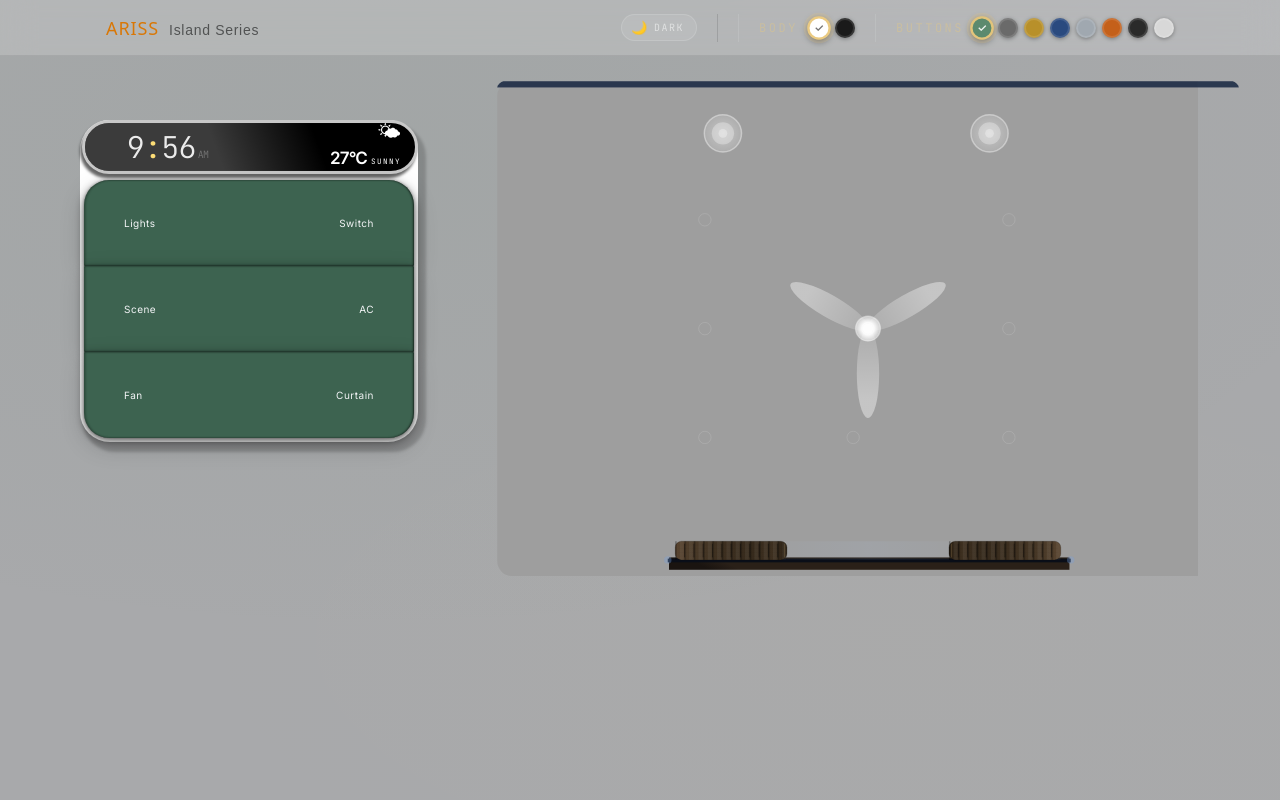
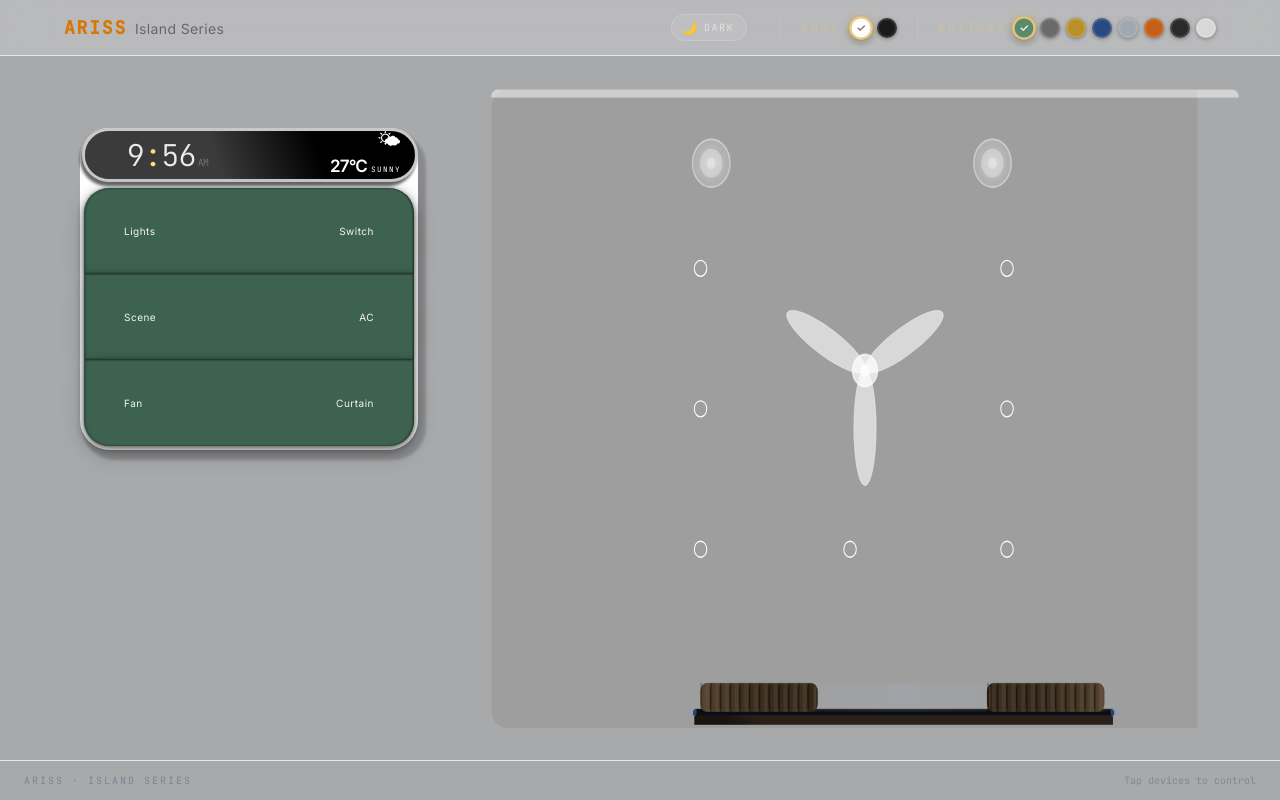
Before and after one commit to shaikhmoiz3010/ariss-island-series, a React (Vite) app: page / in a window 1280 px wide. Built offline with nearby package versions, Linux system fonts and the light colour scheme.

Commit message:
navbar changed

```diff
--- a/src/App.jsx
+++ b/src/App.jsx
@@ -1,5 +1,5 @@
+import { useState } from "react";
 import SwitchPanel from "./components/Switch/SwitchPanel";
-import InfoPanel from "./components/InfoPanel/InfoPanel";
 import ThemePicker from "./components/ThemePicker/ThemePicker";
 import BgToggle from "./components/ThemePicker/BgToggle";
 import { useThemeStore } from "./state/useThemeStore";
@@ -7,118 +7,212 @@ import RoomLayout from "./components/RoomLayout/RoomLayout";
 
 const BG = {
   light: {
-    bg: "#a8a9ab",
-    gradient: `radial-gradient(ellipse 80% 60% at 30% 20%, rgba(80,120,95,0.07) 0%, transparent 100%),
-               radial-gradient(ellipse 60% 40% at 70% 80%, rgba(233,200,124,0.025) 0%, transparent 100%)`,
-    headerBg: "rgba(255,255,255,0.18)",
-    headerBorder: "rgba(0,0,0,0.08)",
+    bg:           "bg-[#a8a9ab]",
+    headerBg:     "bg-white/20",
+    headerBorder: "border-black/8",
   },
   dark: {
-    bg: "#1a1b1e",
-    gradient: `radial-gradient(ellipse 80% 60% at 30% 20%, rgba(40,70,55,0.18) 0%, transparent 100%),
-               radial-gradient(ellipse 60% 40% at 70% 80%, rgba(233,200,124,0.04) 0%, transparent 100%)`,
-    headerBg: "rgba(0,0,0,0.60)",
-    headerBorder: "rgba(255,255,255,0.06)",
+    bg:           "bg-[#1a1b1e]",
+    headerBg:     "bg-black/60",
+    headerBorder: "border-white/6",
   },
 };
 
 export default function App() {
-  const bgMode = useThemeStore((s) => s.bgMode);
-  const { bg, gradient, headerBg, headerBorder } = BG[bgMode];
-  const isDark = bgMode === "dark";
+  const bgMode     = useThemeStore((s) => s.bgMode);
+  const isDark     = bgMode === "dark";
+  const theme      = BG[bgMode];
+  const [open, setOpen] = useState(false);
 
   return (
-    <div style={{
-      minHeight: "100vh",
-      display: "flex",
-      flexDirection: "column",
-      background: bg,
-      backgroundImage: gradient,
-      transition: "background 0.4s ease",
-    }}>
+    <div className={`min-h-screen flex flex-col transition-colors duration-400 ${theme.bg}`}>
 
-      {/* ── HEADER ── */}
-      <header style={{
-        position: "sticky",
-        top: 0,
-        height: "56px",
-        background: headerBg,
-        borderBottom: `1px solid ${headerBorder}`,
-        backdropFilter: "blur(16px)",
-        WebkitBackdropFilter: "blur(16px)",
-        zIndex: 100,
-        transition: "background 0.4s ease, border-color 0.4s ease",
-      }}>
-        <div className="max-w-[1100px] mx-auto px-4 h-full flex items-center"
-          style={{ justifyContent: "space-between" }}>
-          <div className="flex items-baseline gap-2.5">
-            <span className="font-sans text-lg tracking-wider text-amber-600 uppercase">
+      {/* ══ HEADER ══ */}
+      <header className={`
+        sticky top-0 h-14 z-50
+        backdrop-blur-xl border-b
+        transition-all duration-400
+        ${theme.headerBg} ${theme.headerBorder}
+      `}>
+        <div className="max-w-[1200px] mx-auto px-4 sm:px-6 h-full flex items-center justify-between relative">
+
+          {/* brand */}
+          <div className="flex items-baseline gap-2">
+            <span className="font-mono text-base sm:text-lg tracking-widest text-amber-600 uppercase font-semibold">
               ARISS
             </span>
-            <span style={{
-              fontFamily: "sans-serif",
-              fontSize: "14px",
-              letterSpacing: "0.05em",
-              color: isDark ? "rgba(255,255,255,0.70)" : "rgba(0,0,0,0.55)",
-              transition: "color 0.4s ease",
-            }}>
+            <span className={`
+              hidden sm:inline text-xs sm:text-sm tracking-wide
+              transition-colors duration-400
+              ${isDark ? "text-white/55" : "text-black/45"}
+            `}>
               Island Series
             </span>
           </div>
-          <div className="flex items-center gap-3 sm:gap-5">
+
+          {/* right controls */}
+          <div className="flex items-center gap-2 sm:gap-4 relative">
+
             <BgToggle />
-            <div style={{
-              width: "1px",
-              height: "28px",
-              background: isDark ? "rgba(255,255,255,0.10)" : "rgba(0,0,0,0.12)",
-            }} />
-            <ThemePicker />
+
+            {/* divider — desktop only */}
+            <div className={`
+              hidden sm:block w-px h-6 flex-shrink-0
+              ${isDark ? "bg-white/10" : "bg-black/12"}
+            `} />
+
+            {/* ThemePicker — desktop inline */}
+            <div className="hidden sm:block">
+              <ThemePicker />
+            </div>
+
+            {/* Theme button — mobile only */}
+            <button
+              onClick={() => setOpen(o => !o)}
+              className={`
+                sm:hidden flex items-center gap-1.5 px-2.5 py-1.5
+                rounded-lg border cursor-pointer
+                transition-all duration-200
+                ${open
+                  ? isDark ? "bg-amber-400/15 border-amber-400/30" : "bg-black/10 border-black/15"
+                  : isDark ? "bg-white/6 border-white/10"          : "bg-black/5 border-black/10"
+                }
+              `}
+            >
+              {/* palette icon */}
+              <svg width="14" height="14" viewBox="0 0 24 24" fill="none"
+                strokeWidth="2" strokeLinecap="round" strokeLinejoin="round"
+                className={isDark ? "stroke-amber-400/80" : "stroke-black/55"}
+              >
+                <circle cx="12" cy="12" r="10"/>
+                <circle cx="8"  cy="10" r="1.5" className={isDark?"fill-amber-400/80":"fill-black/55"}/>
+                <circle cx="14" cy="8"  r="1.5" className={isDark?"fill-amber-400/80":"fill-black/55"}/>
+                <circle cx="16" cy="14" r="1.5" className={isDark?"fill-amber-400/80":"fill-black/55"}/>
+                <circle cx="9"  cy="16" r="1.5" className={isDark?"fill-amber-400/80":"fill-black/55"}/>
+              </svg>
+
+              <span className={`
+                font-mono text-[9px] tracking-[1.5px] uppercase
+                ${isDark ? "text-amber-400/80" : "text-black/55"}
+              `}>
+                Theme
+              </span>
+
+              {/* chevron */}
+              <svg width="9" height="9" viewBox="0 0 24 24" fill="none"
+                strokeWidth="2.5" strokeLinecap="round" strokeLinejoin="round"
+                className={`
+                  transition-transform duration-200
+                  ${open ? "rotate-180" : "rotate-0"}
+                  ${isDark ? "stroke-amber-400/60" : "stroke-black/40"}
+                `}
+              >
+                <polyline points="6 9 12 15 18 9"/>
+              </svg>
+            </button>
+
+            {/* dropdown panel — mobile only */}
+            {open && (
+              <>
+                {/* backdrop */}
+                <div
+                  className="fixed inset-0 z-40"
+                  onClick={() => setOpen(false)}
+                />
+
+                <div className={`
+                  absolute top-[calc(100%+8px)] right-0 z-50
+                  min-w-[230px] p-4 rounded-2xl border
+                  shadow-2xl
+                  animate-[dropIn_0.18s_ease_forwards]
+                  ${isDark
+                    ? "bg-[#0a0c12]/95 border-white/10 shadow-black/60"
+                    : "bg-white/95 border-black/10 shadow-black/14"
+                  }
+                  backdrop-blur-xl
+                `}>
+
+                  {/* dropdown title */}
+                  <p className={`
+                    font-mono text-[8px] tracking-[3px] uppercase mb-3 pb-2.5
+                    border-b
+                    ${isDark
+                      ? "text-amber-400/40 border-white/6"
+                      : "text-black/30 border-black/6"
+                    }
+                  `}>
+                    Appearance
+                  </p>
+
+                  {/* ThemePicker inside dropdown */}
+                  <div className="scale-90 origin-top-left">
+                    <ThemePicker />
+                  </div>
+
+                  {/* done button */}
+                  <button
+                    onClick={() => setOpen(false)}
+                    className={`
+                      mt-3.5 w-full py-2 rounded-lg border
+                      font-mono text-[9px] tracking-[1.5px] uppercase
+                      cursor-pointer transition-colors duration-200
+                      ${isDark
+                        ? "border-white/8 bg-white/4 text-white/35 hover:bg-white/8"
+                        : "border-black/8 bg-black/3 text-black/35 hover:bg-black/6"
+                      }
+                    `}
+                  >
+                    Done
+                  </button>
+                </div>
+              </>
+            )}
+
           </div>
         </div>
       </header>
 
-      {/* ── MAIN ── */}
-      <main style={{
-        flex: 1,
-        display: "flex",
-        flexDirection: "column",
-        alignItems: "center",
-        padding: "24px 16px 80px",
-        gap: "24px",
-      }}>
+      {/* ══ MAIN ══ */}
+      <main className="flex-1 flex flex-col items-center px-3 sm:px-4 lg:px-6 py-5 sm:py-8 gap-5 sm:gap-8">
 
-        {/*
-          mobile  < 640px  → column  (switch on top, room below)
-          tablet  ≥ 640px  → row     (switch left, room right)
-          desktop ≥ 1024px → row with more space
-        */}
-        <div style={{
-          width: "100%",
-          maxWidth: "1200px",
-        }}>
+        <div className="w-full max-w-[1200px] flex-1 flex flex-col">
 
-          {/* row on tablet+, column on mobile */}
-          <div className="flex flex-col sm:flex-row"
-            style={{
-              width: "100%",
-              gap: "clamp(12px, 3vw, 40px)",
-              alignItems: "stretch",      // ← both children same height
-            }}
-          >
-            {/* ── Switch panel — fixed width on larger screens, full width on mobile ── */}
-            <div className="w-full sm:w-auto flex justify-center sm:justify-center flex-shrink-0">
+          {/* column on mobile, row on sm+ */}
+          <div className="flex flex-col sm:flex-row items-center sm:items-stretch gap-4 sm:gap-6 lg:gap-8 w-full flex-1">
+
+            {/* switch panel */}
+            <div className="flex-shrink-0 w-full sm:w-auto flex justify-center sm:justify-start">
               <SwitchPanel />
             </div>
 
-            {/* ── Room layout ── */}
-            <div style={{ flex: 1, width: "100%", minWidth: 0, minHeight: 0 }}>
+
               <RoomLayout />
-            </div>
+
           </div>
-
         </div>
 
       </main>
+
+      {/* ══ FOOTER ══ */}
+      <footer className={`
+        px-4 sm:px-6 py-3 flex flex-wrap items-center justify-between gap-2
+        border-t transition-colors duration-400
+        ${isDark ? "border-white/5" : "border-black/6"}
+      `}>
+        <span className={`
+          font-mono text-[10px] tracking-[2px] uppercase
+          ${isDark ? "text-amber-400/30" : "text-[rgba(26,42,90,0.30)]"}
+        `}>
+          ARISS · Island Series
+        </span>
+        <span className={`
+          font-mono text-[10px]
+          ${isDark ? "text-white/15" : "text-black/20"}
+        `}>
+          Tap devices to control
+        </span>
+      </footer>
+
     </div>
   );
 }
--- a/src/components/RoomLayout/RoomLayout.jsx
+++ b/src/components/RoomLayout/RoomLayout.jsx
@@ -27,8 +27,8 @@ function drawDownlight(c, x, y, on, br, lr, lg, lb) {
     c.fillStyle = pool;
     c.beginPath(); c.arc(x,y,55+br*35,0,Math.PI*2); c.fill();
   }
-  c.strokeStyle = on?`rgba(${lr},${lg},${lb},${0.75+br*0.25})`:'rgba(255,255,255,0.12)';
-  c.lineWidth = on?2.4:0.8;
+  c.strokeStyle = on?`rgba(${lr},${lg},${lb},${0.75+br*0.25})`:'rgba(255,255,255,0.99)';
+  c.lineWidth = on?1.4:0.8;
   c.beginPath(); c.arc(x,y,5,0,Math.PI*2); c.stroke();
   if (on) {
     const hs = c.createRadialGradient(x,y,0,x,y,6);
@@ -163,7 +163,7 @@ export default function RoomLayout() {
         if (side==='left')   { grad=c.createLinearGradient(x1+sT,0,x1+sT+gS,0);   grad.addColorStop(0,`rgba(${lr},${lg},${lb},${0.36*br})`); grad.addColorStop(1,`rgba(${lr},${lg},${lb},0)`); c.fillStyle=grad; c.fillRect(x1+sT,y1,gS,len); }
         if (side==='right')  { grad=c.createLinearGradient(x1-gS,0,x1,0);          grad.addColorStop(0,`rgba(${lr},${lg},${lb},0)`); grad.addColorStop(1,`rgba(${lr},${lg},${lb},${0.36*br})`); c.fillStyle=grad; c.fillRect(x1-gS,y1,gS,len); }
       }
-      c.fillStyle = br>0 ? `rgba(${lr},${lg},${lb},0.92)` : 'rgba(30,45,70,0.90)';
+      c.fillStyle = br>0 ? `rgba(${lr},${lg},${lb},0.92)` : 'rgba(255,255,255,0.50)';
       if (horiz) c.fillRect(x1,y1,len,sT); else c.fillRect(x1,y1,sT,len);
       if (br > 0) {
         c.fillStyle = `rgba(${lr},${lg},${lb},1)`;
@@ -179,7 +179,7 @@ export default function RoomLayout() {
     ledStrip('top');
 
     /* ── lamps ── */
-    const BX=WX+WW/2-73, BY=WY-10, BW=145;
+    const BX=WX+WW/2-79, BY=WY-6, BW=155;
     const lLX=BX-44, lRX=BX+BW+26, lY=BY+52;
     [lLX,lRX].forEach(lx => {
       if (D.pendant.on) {
@@ -236,14 +236,14 @@ export default function RoomLayout() {
       c.fillStyle=ledHalo; c.beginPath(); c.arc(ACX+ACW-7,ACY+6,9,0,Math.PI*2); c.fill();
       c.fillStyle=mc.led; c.beginPath(); c.arc(ACX+ACW-7,ACY+6,2.8,0,Math.PI*2); c.fill();
       c.font="700 10px 'JetBrains Mono',monospace"; c.textAlign='center';
-      c.fillStyle=mc.temp; c.fillText(`${D.ac.temp}°`, ACX+ACW/2, ACY+ACH-10);
+      c.fillStyle=mc.temp; c.fillText(`${D.ac.temp}°`, ACX+ACW/3, ACY+ACH-4);
     }
 
     /* ── curtain ── */
-    const CX  = WX + WW*0.24;
-    const CY2 = WY + WH - 22;
-    const CW  = WW*0.52;
-    const CH  = 15;
+    const CX  = WX + WW*0.28;
+    const CY2 = WY + WH - 19;
+    const CW  = WW*0.54;
+    const CH  = 18;
     const cO  = D.curtain.pos / 100;
 
     /* valance */
@@ -315,7 +315,7 @@ export default function RoomLayout() {
     }
 
     /* ── fan ── */
-    const FCX=WX+WW/2, FCY=WY+WH*0.50;
+    const FCX=WX+WW/2, FCY=WY+WH*0.44;
     if (D.fan.speed>0) {
       for (let r=18;r<=18+D.fan.speed*8;r+=8) {
         c.strokeStyle=`rgba(80,150,255,${Math.max(0,0.06-r*0.001)})`; c.lineWidth=0.4;
@@ -326,20 +326,20 @@ export default function RoomLayout() {
     [60,180,300].forEach(a => {
       c.save(); c.rotate(a*Math.PI/180);
       const bG=c.createLinearGradient(0,-56,0,4);
-      bG.addColorStop(0,D.fan.speed>0?'rgba(255,255,255,0.42)':'rgba(255,255,255,0.40)');
-      bG.addColorStop(1,'rgba(255,255,255,0.12)');
-      c.fillStyle=bG; c.strokeStyle='rgba(255,255,255,0.02)'; c.lineWidth=0.4;
+      bG.addColorStop(0,D.fan.speed>0?'rgba(255,255,255,0.60)':'rgba(255,255,255,0.60)');
+      bG.addColorStop(1,'rgba(255,255,255,0.60)');
+      c.fillStyle=bG; c.strokeStyle='rgba(255,255,255,0.60)'; c.lineWidth=0.4;
       c.beginPath(); c.ellipse(0,-36,9,36,0,1,Math.PI*3); c.fill(); c.stroke();
       c.restore();
     });
     c.restore();
     const hubG=c.createRadialGradient(FCX,FCY,5,FCX,FCY,13);
-    hubG.addColorStop(0,'rgba(255,255,255,0.95)');
-    hubG.addColorStop(1,'rgba(255,255,255,0.10)');
+    hubG.addColorStop(0,'rgba(255,255,255,0.75)');
+    hubG.addColorStop(1,'rgba(255,255,255,0.70)');
     c.fillStyle=hubG;
-    c.strokeStyle='rgba(255,255,255,0.40)'; c.lineWidth=1.1;
+    c.strokeStyle='rgba(255,255,255,0.70)'; c.lineWidth=1.1;
     c.beginPath(); c.arc(FCX,FCY,10,0,Math.PI*2); c.fill(); c.stroke();
-    c.fillStyle='rgba(255,255,255,0.55)';
+    c.fillStyle='rgba(255,255,255,0.70)';
     c.beginPath(); c.arc(FCX,FCY,4,0,Math.PI*2); c.fill();
 
     /* ── end scale ── */
@@ -347,48 +347,14 @@ export default function RoomLayout() {
 
   }, []);
 
-  /* ── click handler — maps back to 600×400 design space ── */
-  const handleClick = useCallback((e) => {
-    const cv = canvasRef.current;
-    if (!cv) return;
-    const rect = cv.getBoundingClientRect();
-    const mx = (e.clientX - rect.left) * (DW / rect.width);
-    const my = (e.clientY - rect.top)  * (DH / rect.height);
 
-    const WALL=1, WX=WALL, WY=WALL, WW=DW-WALL*2, WH=DH-WALL;
-    const BX=WX+WW/2-73, BY=WY-10, BW=145, BH=200;
-    const lLX=BX-44, lRX=BX+BW+26, lY=BY+52;
-    const ACX=WX+WW-51, ACY=WY+WH*0.32, ACW=40, ACH=128;
-    const FCX=WX+WW/2, FCY=WY+WH*0.50;
-    const CCX=WX+WW*0.24, CCY=WY+WH-22, CCW=WW*0.52, CCH=15;
-    const d=(x1,y1,x2,y2)=>Math.sqrt((x1-x2)**2+(y1-y2)**2);
-    const DL=[
-      [WX+WW*0.28,WY+WH*0.28],[WX+WW*0.69,WY+WH*0.28],
-      [WX+WW*0.28,WY+WH*0.50],[WX+WW*0.69,WY+WH*0.50],
-      [WX+WW*0.28,WY+WH*0.72],[WX+WW*0.69,WY+WH*0.72],
-      [WX+WW*0.48,WY+WH*0.72],
-    ];
-
-    if (my>WY&&my<WY+20&&mx>WX&&mx<WX+WW)        { toggleDimmer(0); return; }
-    if (DL.some(([x,y])=>d(mx,my,x,y)<20))         { toggleDimmer(0); return; }
-    if (d(mx,my,lLX,lY)<24||d(mx,my,lRX,lY)<24)   { toggleRelay(1);  return; }
-    if (mx>BX&&mx<BX+BW&&my>BY&&my<BY+BH)          { toggleScene(2);  return; }
-    if (mx>ACX-14&&mx<ACX+ACW&&my>ACY&&my<ACY+ACH) {
-      mx < ACX+ACW/2
-        ? toggleAC(3)
-        : (acModeRef.current=(acModeRef.current+1)%AC_MODES.length, cycleACFanSpd(3));
-      return;
-    }
-    if (mx>CCX&&mx<CCX+CCW&&my>CCY-CCH&&my<CCY+20) { toggleCurtain(5); return; }
-    if (d(mx,my,FCX,FCY)<24)                         { toggleFan(4);    return; }
-  }, [toggleDimmer,toggleRelay,toggleScene,toggleFan,toggleAC,toggleCurtain,cycleACFanSpd]);
 
   /* ── animation loop ── */
   useEffect(() => {
     let raf;
     const loop = () => {
       if (S.current.fan?.speed > 0)
-        fanAngleRef.current = (fanAngleRef.current + S.current.fan.speed * 3) % 360;
+        fanAngleRef.current = (fanAngleRef.current + S.current.fan.speed * 5) % 360;
       if (S.current.ac?.on)
         acWindRef.current = (acWindRef.current + 1.2) % 360;
       draw();
@@ -429,7 +395,7 @@ export default function RoomLayout() {
     >
       <canvas
         ref={canvasRef}
-        onClick={handleClick}
+        // onClick={handleClick}
         style={{
           display: 'block',
           width: '100%',
```
